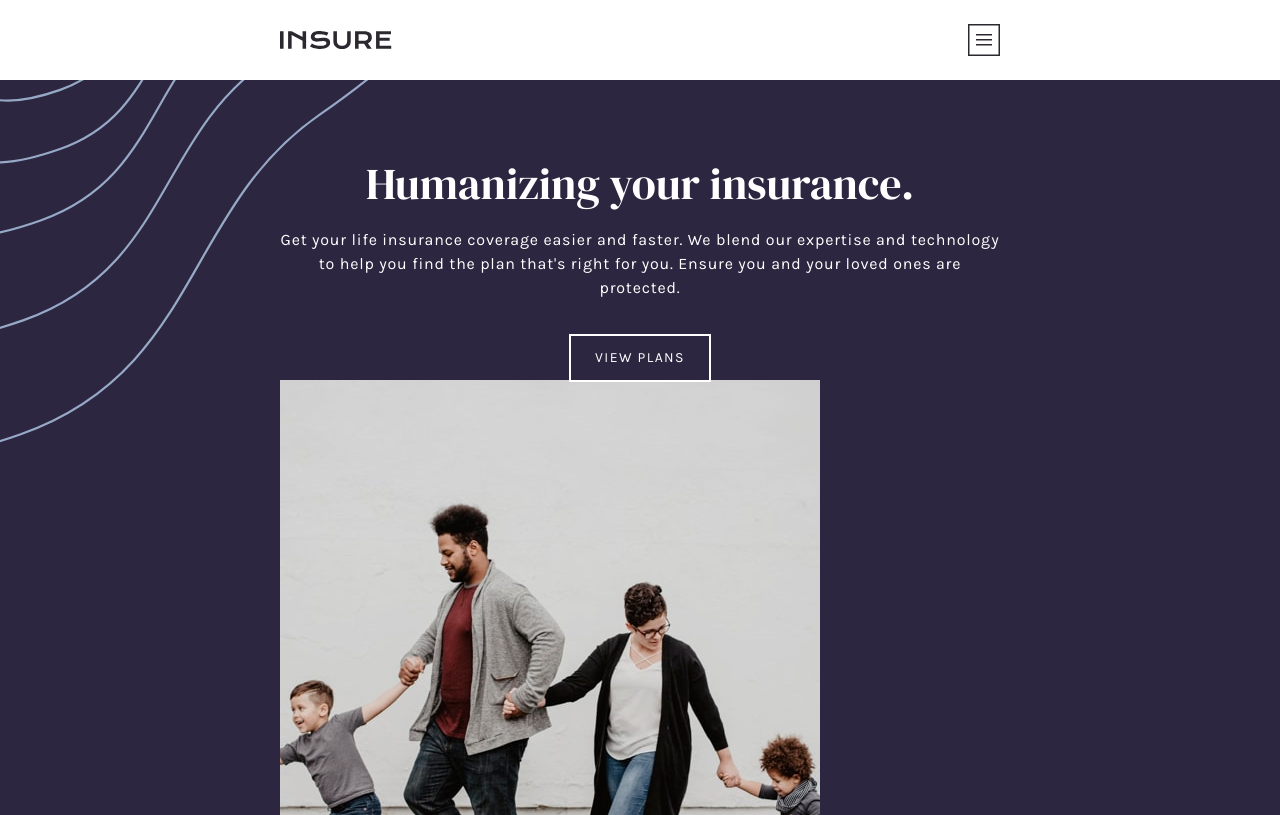
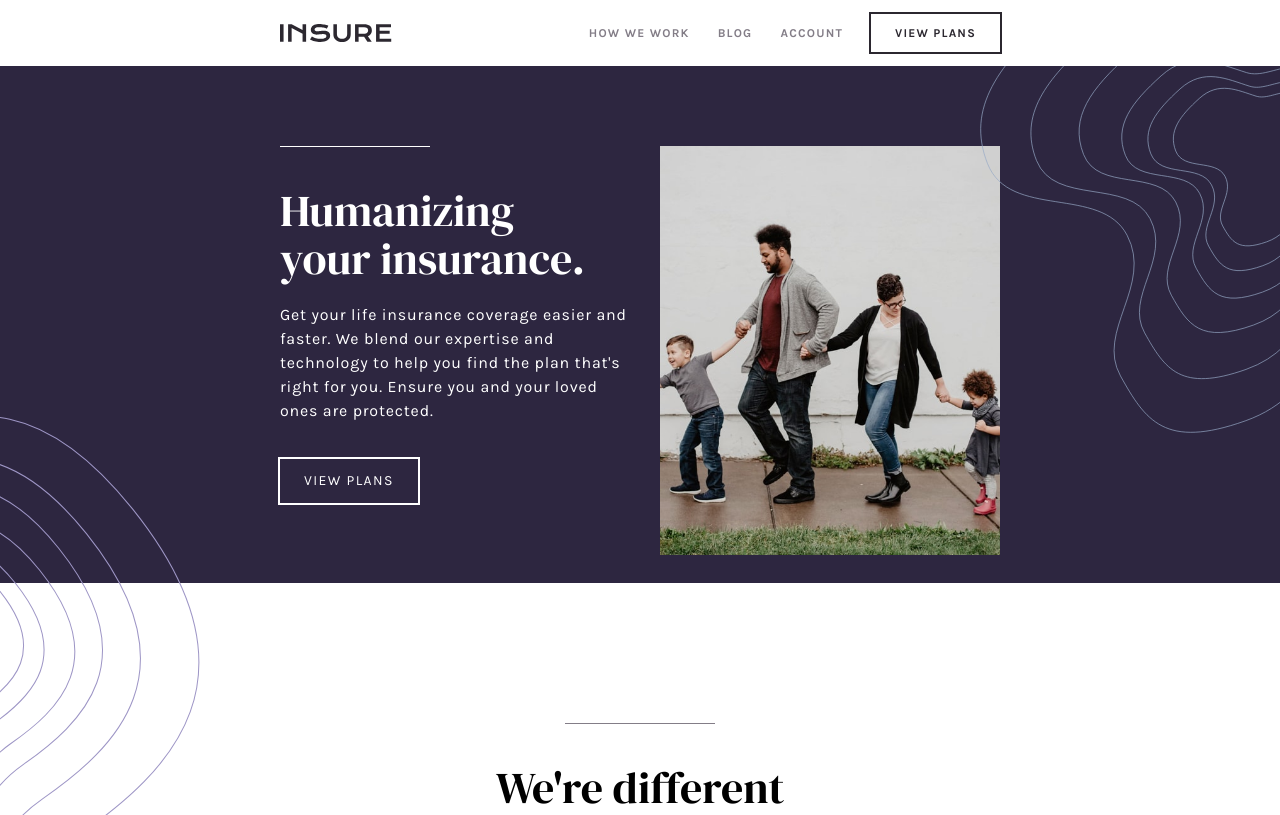
Before and after one commit to MarijaPaunovic/tailwind-insure-landing-page, a website: page public/index.html in a window 1280 px wide. Shown: the top 815 px of the page. Drawn offline with Linux system fonts and the light colour scheme.

Commit message:
first section for desktop done

```diff
--- a/public/index.html
+++ b/public/index.html
@@ -19,7 +19,7 @@
                     <a href="#"><img src="./images/logo.svg" alt="logo" /></a>
                 </div>
 
-                <div class="hidden xl:flex xl:justify-end xl:items-center xl:min-w-[450px]">
+                <div class="hidden md:flex md:justify-end md:items-center md:min-w-[450px]">
                     <ul class="flex gap-x-7 uppercase text-darkGrayishViolet font-bold tracking-widest text-xs">
                         <li><a href="#" class="hover:text-veryDarkViolet">How we work</a></li>
                         <li><a href="#" class="hover:text-veryDarkViolet">Blog</a></li>
@@ -30,7 +30,7 @@
                     </ul>
                 </div>
 
-                <button data-btn-open class="xl:hidden">
+                <button data-btn-open class="md:hidden">
                     <img src="./images/icon-hamburger.svg" alt="icon-hamburger" />
                 </button>
                 <button data-btn-close class="hidden">
@@ -57,22 +57,27 @@
                 <img class="w-full" src="./images/image-intro-mobile.jpg" alt="intro-mobile" />
             </div>
             <div class="relative">
-                <div class="pattern left-mobile-pattern"></div>
-                <div class="container py-20 sm:max-w-3xl xl:max-w-[1110px] xl:flex">
-                    <div class="flex flex-col items-center text-center xl:text-left xl:items-start">
-                        <span class="line-top bg-white hidden xl:block"></span>
-                        <h1 class="font-title text-[2.75rem] leading-[3rem] z-10">Humanizing your insurance.</h1>
-                        <p class="mt-5 text-base leading-6 tracking-wider">Get your life insurance coverage easier and
-                            faster.
-                            We blend our expertise and technology to help
-                            you find the plan that's right for you. Ensure you and your loved ones are protected.</p>
+                <div class="pattern left-mobile-pattern md:hidden"></div>
+                <div class="pattern intro-right-desktop-pattern hidden md:block"></div>
+                <div class="container py-20 sm:max-w-3xl xl:max-w-[1110px] md:flex md:flex-row md:justify-end">
+                    <div class="flex flex-col items-center text-center md:text-left md:items-start md:grow">
+                        <span class="line-top bg-white hidden md:block"></span>
+                        <h1
+                            class="font-title text-[2.75rem] leading-[3rem] z-10 md:w-[320px] xl:w-[500px] xl:text-[4.15rem] xl:leading-[4.5rem]">
+                            Humanizing your insurance.</h1>
+                        <p class="mt-5 text-base leading-6 tracking-wider md:w-[350px] xl:w-[500px]">Get your life
+                            insurance coverage easier and faster. We blend our expertise and technology to help you find
+                            the
+                            plan that's right for you. Ensure you and your loved ones are protected.</p>
                         <a href="#" class="btn btn--active mt-9 text-sm tracking-widest z-10">View plans</a>
                     </div>
-                    <div class="hidden md:inline-block">
-                        <img src="./images/image-intro-desktop.jpg" alt="intro-desktop" />
+                    <div class="hidden md:inline-block z-0 absolute md:grow">
+                        <img class="md:w-[340px] xl:w-[540px]" src="./images/image-intro-desktop.jpg"
+                            alt="intro-desktop" />
                     </div>
                 </div>
-                <div class="pattern right-mobile-pattern"></div>
+                <div class="pattern right-mobile-pattern md:hidden"></div>
+                <div class="pattern intro-left-desktop-pattern hidden md:block"></div>
             </div>
         </section>
 
--- a/src/style.css
+++ b/src/style.css
@@ -63,7 +63,6 @@
     after:h-[315px]
     after:right-0
     after:top-0
-
 }
 .footer-mobile-pattern {
     @apply
@@ -80,6 +79,23 @@
     after:h-[230px]
     after:left-0
     after:top-0
+}
+.intro-right-desktop-pattern {
+    @apply
+    after:bg-intro-right-desktop-pattern
+    after:w-[300px]
+    after:h-full
+    after:right-0
+    after:top-[-150px]
+    after:z-10
+}
+.intro-left-desktop-pattern {
+    @apply
+    after:bg-intro-left-desktop-pattern
+    after:w-[200px]
+    after:h-full
+    after:left-0
+    after:top-[350px]
 }
 /* LINES */
 .line-top {
--- a/tailwind.config.js
+++ b/tailwind.config.js
@@ -36,6 +36,8 @@ module.exports = {
         'how-we-work-mobile-pattern': "url('./images/bg-pattern-how-we-work-mobile.svg')",
         'footer-mobile-pattern': "url('./images/bg-pattern-footer-mobile.svg')",
         'footer-desktop-pattern': "url('./images/bg-pattern-footer-desktop.svg')",
+        'intro-right-desktop-pattern': "url('./images/bg-pattern-intro-right-desktop.svg')",
+        'intro-left-desktop-pattern': "url('./images/bg-pattern-intro-left-desktop.svg')",
       }
     },
   },
```
Also changed, not shown: public/style.css.
